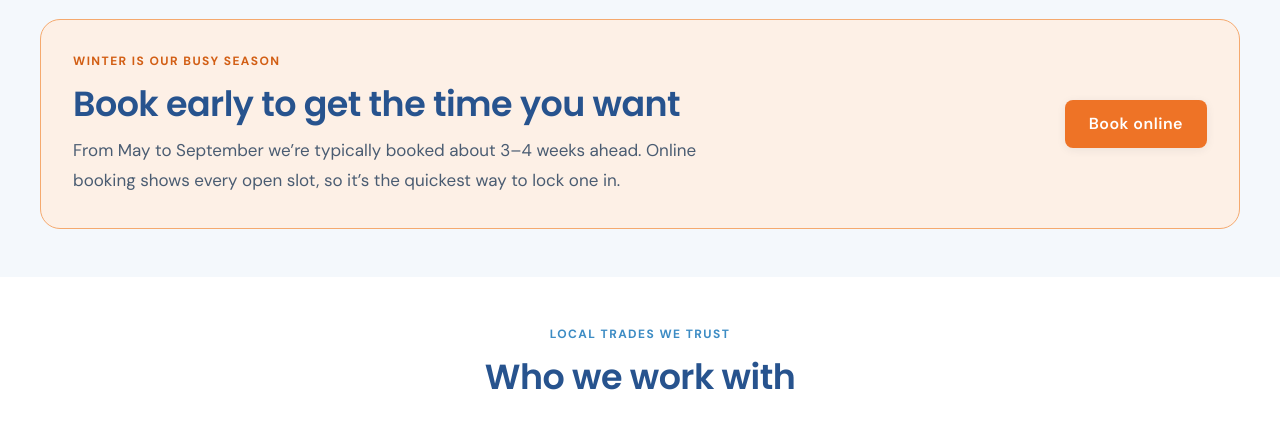
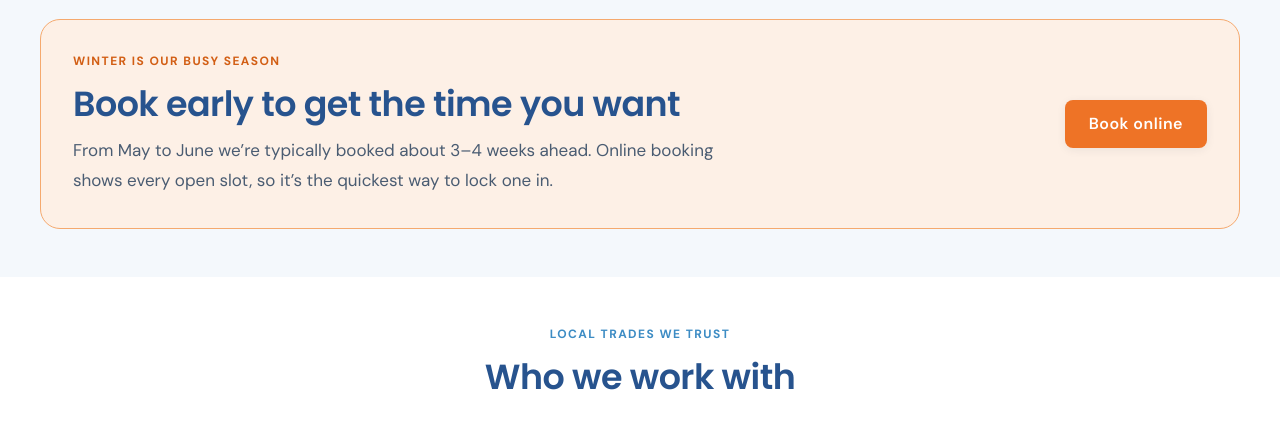
Before and after one commit to timhadler/ac-service-portal, a plain HTML site: page index.html in a window 1280 px wide. Shown: the part 2880-3303 px from the top of the page. Drawn offline with Linux system fonts and the light colour scheme.

Commit message:
revision(pricing): booked-ahead lead time period narrowed to may–june

```diff
--- a/index.html
+++ b/index.html
@@ -413,7 +413,7 @@
                     <div class="why-now__copy">
                         <span class="label why-now__eyebrow">Winter is our busy season</span>
                         <h2 class="why-now__heading" id="why-now-heading">Book early to get the time you want</h2>
-                        <p class="why-now__text">From May to September we&rsquo;re typically booked about 3–4 weeks ahead.
+                        <p class="why-now__text">From May to June we&rsquo;re typically booked about 3–4 weeks ahead.
 Online booking shows every open slot, so it&rsquo;s the quickest way to lock one in.</p>
                     </div>
                     <a href="https://bookings.gettimely.com/AirCareHPC/bb/book"
```
Also changed, not shown: services.html (+1 -1 lines), 1 other file.
